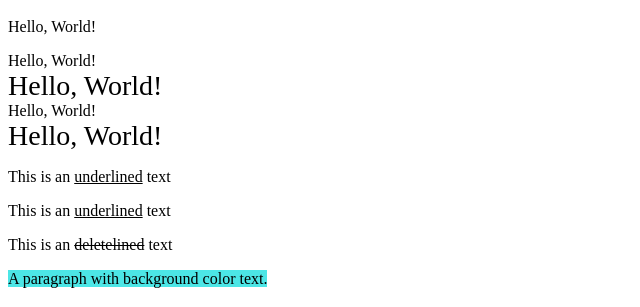
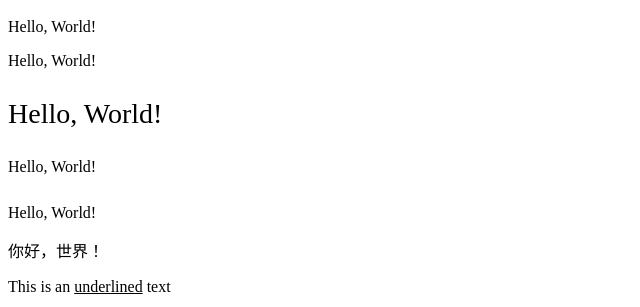
Before and after one commit to drawmoon/html-to-word-pdf-demo, a website: page assets/index.html in a window 1280 px wide. Shown: the part 57-364 px from the top of the page, without its empty margins (0-640 px from the left). Drawn offline with Linux system fonts and the light colour scheme.

```diff
--- a/assets/index.html
+++ b/assets/index.html
@@ -4,17 +4,16 @@
 <label>Hello, World!</label>
 
 <!-- 字体大小 -->
-<br/>
-<span style="font-size:28px;">Hello, World!</span>
+<p style="font-size:28px;">Hello, World!</p>
 
 <!-- 字体样式 -->
-<br/>
-<span style="font-family:STXingkai;">Hello, World!</span>
+<p style="font-family:STXingkai;">Hello, World!</p>
 
-<br/>
-<span style="font-size:28px;">
-    <span style="font-family:STXingkai;">Hello, World!</span>
-</span>
+<p style="font-size:28px;">
+    <p style="font-family:STXingkai;">Hello, World!</p>
+</p>
+
+<p style="font-family:STXingkai;">你好，世界！</p>
 
 <!-- 底线 -->
 <p>This is an <u>underlined</u> text</p>
--- a/package.json
+++ b/package.json
@@ -11,7 +11,8 @@
   "devDependencies": {
     "@types/jsdom": "^16.2.14",
     "@types/node": "^15.3.0",
-    "rimraf": "^3.0.2"
+    "rimraf": "^3.0.2",
+    "typescript": "4.5.4"
   },
   "dependencies": {
     "@drawmoon/html-to-docx": "^1.4.1",
```
Also changed, not shown: 1 other file.
